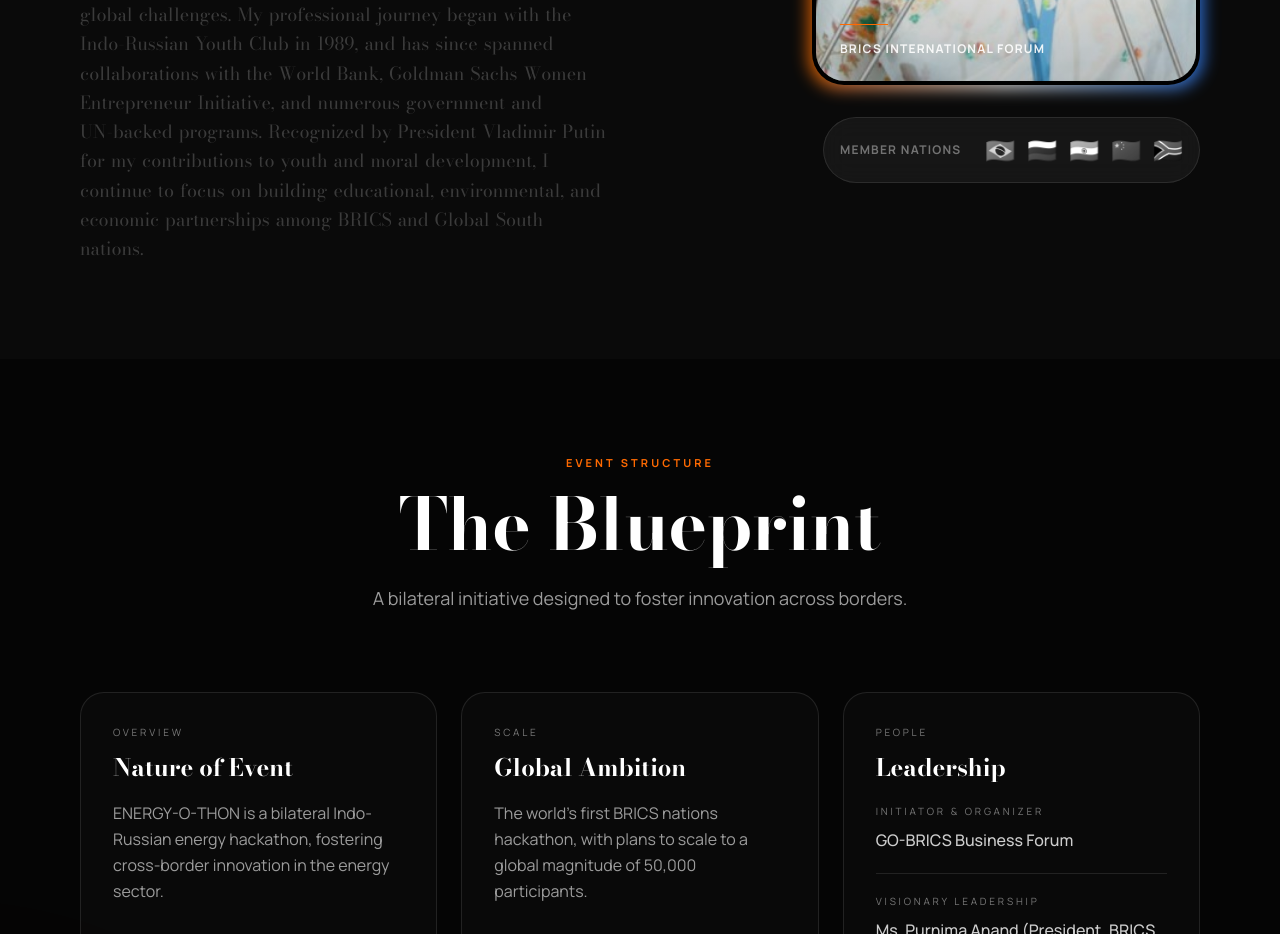
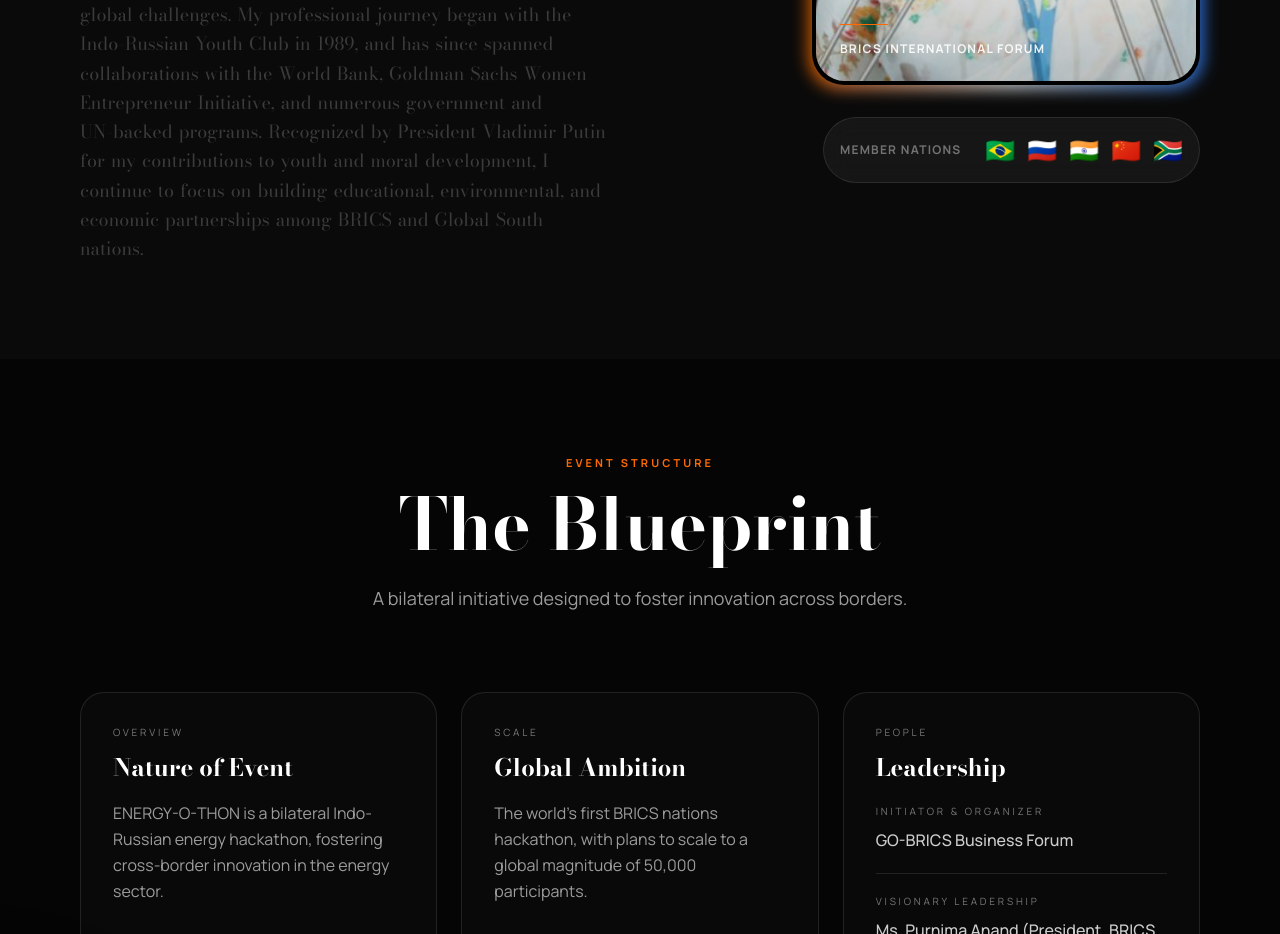
Before and after one commit to Shubh6665/IndoRussia-Hackathon, a Next.js app: page / in a window 1280 px wide. Shown: the part 1380-2314 px from the top of the page. Built offline with nearby package versions, Linux system fonts and the light colour scheme.

Commit message:
fixed hover effect and register end,build issue

```diff
--- a/app/layout.tsx
+++ b/app/layout.tsx
@@ -8,12 +8,14 @@
   subsets: ["latin"],
   variable: "--font-bodoni",
   display: "swap",
+  fallback: ["Georgia", "serif"],
 });
 
 const manrope = Manrope({
   subsets: ["latin"],
   variable: "--font-manrope",
   display: "swap",
+  fallback: ["system-ui", "sans-serif"],
 });
 
 export const metadata: Metadata = {
--- a/components/Hero.tsx
+++ b/components/Hero.tsx
@@ -226,10 +226,10 @@
         </Link>
       </div>
 
-      <div className="absolute bottom-12 right-8 md:right-12 z-20">
-         <div className="animate-bounce text-white/50 text-xs uppercase tracking-widest">
-            Scroll to Explore
-         </div>
+      <div className="hidden md:block absolute bottom-12 right-8 md:right-12 z-20">
+        <div className="animate-bounce text-white/50 text-xs uppercase tracking-widest">
+          Scroll to Explore
+        </div>
       </div>
     </section>
   );
--- a/components/Manifesto.tsx
+++ b/components/Manifesto.tsx
@@ -118,7 +118,7 @@
           {/* BRICS Flags */}
           <div className="mt-8 flex items-center gap-4 p-4 rounded-full bg-white/5 border border-white/10 backdrop-blur-md">
             <span className="text-xs uppercase tracking-widest text-white/40 mr-2 font-bold">Member Nations</span>
-            <div className="flex gap-3 text-2xl grayscale hover:grayscale-0 transition-all duration-300 cursor-default">
+            <div className="flex gap-3 text-2xl cursor-default">
               <span title="Brazil">🇧🇷</span>
               <span title="Russia">🇷🇺</span>
               <span title="India">🇮🇳</span>
--- a/components/register/RegistrationExperience.tsx
+++ b/components/register/RegistrationExperience.tsx
@@ -1796,7 +1796,7 @@
 
             <div className="mt-6 flex justify-center gap-3 font-sans text-[10px] uppercase tracking-[0.25em] text-white/45">
               <span className="inline-block h-[1px] w-10 bg-white/15" />
-              <span>Scroll inside the sheet</span>
+              <span>The END!</span>
               <span className="inline-block h-[1px] w-10 bg-white/15" />
             </div>
           </div>
```
